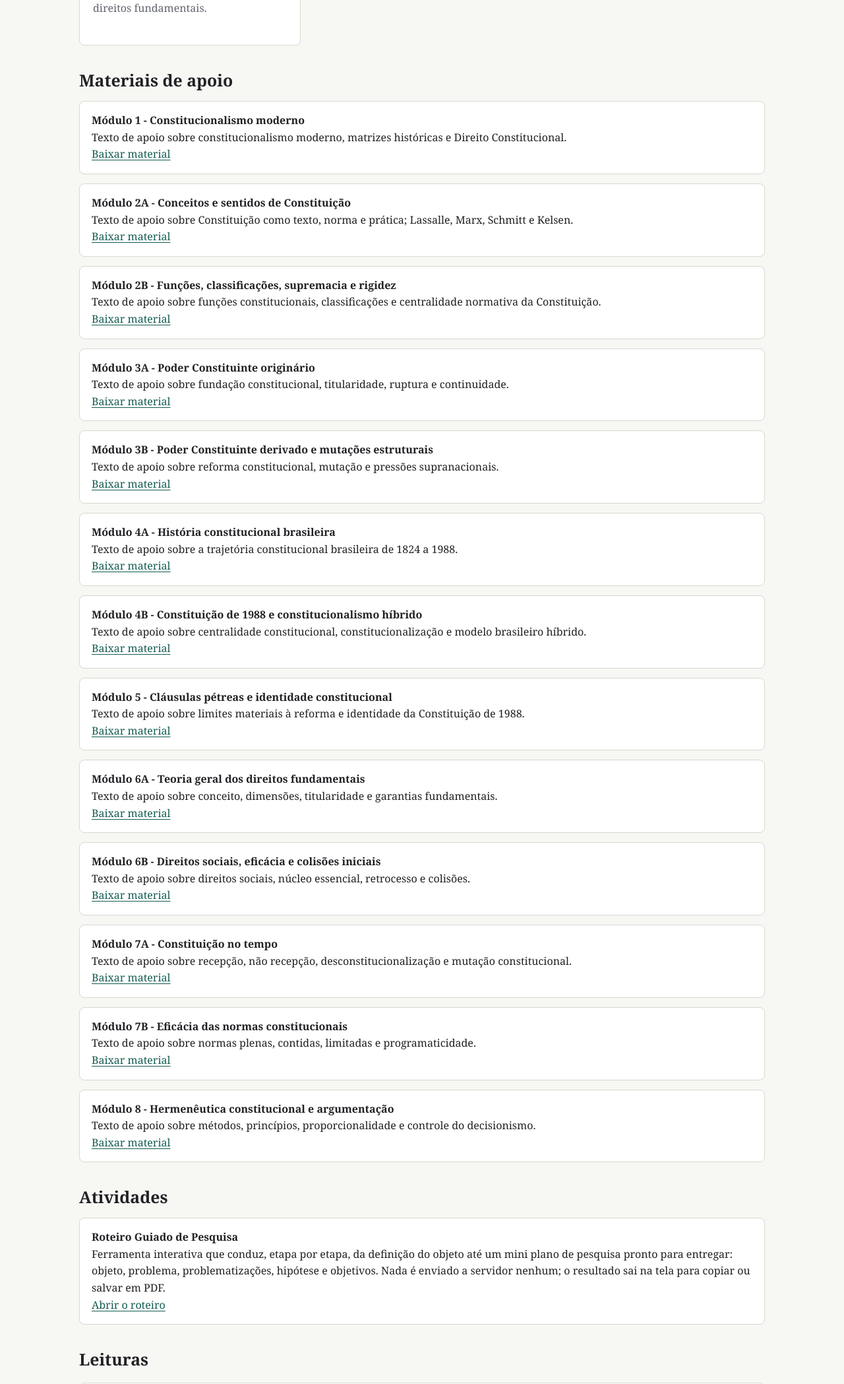
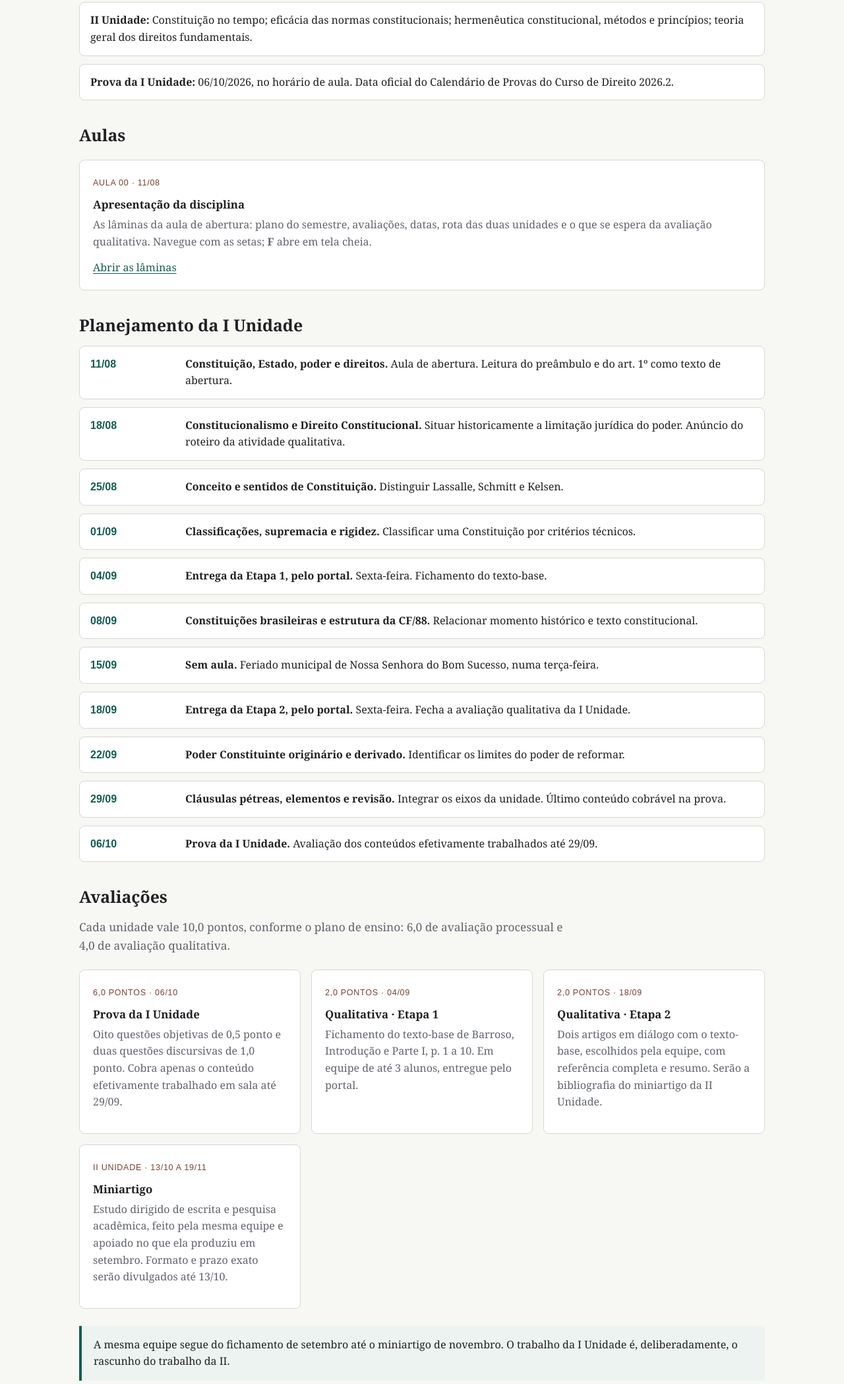
Before and after one commit to WildPoxx/direito-constitucional, a plain HTML site: page docs/teoria-da-constituicao/index.html in a window 1280 px wide. Shown: the part 702-2799 px from the top of the page at 66% size. Drawn offline with Linux system fonts and the light colour scheme.

Commit message:
Acrescenta informacoes do curso, planejamento, avaliacoes e link da Aula 00

```diff
--- a/docs/teoria-da-constituicao/index.html
+++ b/docs/teoria-da-constituicao/index.html
@@ -24,7 +24,77 @@
   <main>
     <section class="hero">
       <h1>Teoria da Constituição</h1>
-      <p>Área dedicada à disciplina Teoria da Constituição, conforme denominação adotada no plano de ensino institucional.</p>
+      <p>Área de apoio da disciplina, com planejamento do semestre, datas de avaliação, lâminas das aulas, materiais de leitura e atividades. 2º semestre, Turma B, 2026.2.</p>
+    </section>
+
+
+    <section>
+      <h2>Informações básicas</h2>
+      <ul class="info-list">
+        <li><strong>Disciplina:</strong> Direito Constitucional - Teoria da Constituição.</li>
+        <li><strong>Turma:</strong> 2º semestre, Turma B, 2026.2, aulas às terças-feiras, das 18:30 às 22:00.</li>
+        <li><strong>Professor:</strong> Mario Bastos.</li>
+        <li><strong>I Unidade:</strong> constitucionalismo e neoconstitucionalismo; Direito Constitucional como disciplina; conceito e sentidos de Constituição; classificações; Constituições brasileiras e estrutura da CF/88; Poder Constituinte; cláusulas pétreas; elementos da Constituição.</li>
+        <li><strong>II Unidade:</strong> Constituição no tempo; eficácia das normas constitucionais; hermenêutica constitucional, métodos e princípios; teoria geral dos direitos fundamentais.</li>
+        <li><strong>Prova da I Unidade:</strong> 06/10/2026, no horário de aula. Data oficial do Calendário de Provas do Curso de Direito 2026.2.</li>
+      </ul>
+    </section>
+
+    <section>
+      <h2>Aulas</h2>
+      <div class="grid">
+        <article class="card">
+          <span class="tag">Aula 00 · 11/08</span>
+          <h3>Apresentação da disciplina</h3>
+          <p>As lâminas da aula de abertura: plano do semestre, avaliações, datas, rota das duas unidades e o que se espera da avaliação qualitativa. Navegue com as setas; <strong>F</strong> abre em tela cheia.</p>
+          <a href="aula-00/">Abrir as lâminas</a>
+        </article>
+      </div>
+    </section>
+
+    <section>
+      <h2>Planejamento da I Unidade</h2>
+      <ol class="timeline-list">
+        <li><time datetime="2026-08-11">11/08</time><span><strong>Constituição, Estado, poder e direitos.</strong> Aula de abertura. Leitura do preâmbulo e do art. 1º como texto de abertura.</span></li>
+        <li><time datetime="2026-08-18">18/08</time><span><strong>Constitucionalismo e Direito Constitucional.</strong> Situar historicamente a limitação jurídica do poder. Anúncio do roteiro da atividade qualitativa.</span></li>
+        <li><time datetime="2026-08-25">25/08</time><span><strong>Conceito e sentidos de Constituição.</strong> Distinguir Lassalle, Schmitt e Kelsen.</span></li>
+        <li><time datetime="2026-09-01">01/09</time><span><strong>Classificações, supremacia e rigidez.</strong> Classificar uma Constituição por critérios técnicos.</span></li>
+        <li><time datetime="2026-09-04">04/09</time><span><strong>Entrega da Etapa 1, pelo portal.</strong> Sexta-feira. Fichamento do texto-base.</span></li>
+        <li><time datetime="2026-09-08">08/09</time><span><strong>Constituições brasileiras e estrutura da CF/88.</strong> Relacionar momento histórico e texto constitucional.</span></li>
+        <li><time datetime="2026-09-15">15/09</time><span><strong>Sem aula.</strong> Feriado municipal de Nossa Senhora do Bom Sucesso, numa terça-feira.</span></li>
+        <li><time datetime="2026-09-18">18/09</time><span><strong>Entrega da Etapa 2, pelo portal.</strong> Sexta-feira. Fecha a avaliação qualitativa da I Unidade.</span></li>
+        <li><time datetime="2026-09-22">22/09</time><span><strong>Poder Constituinte originário e derivado.</strong> Identificar os limites do poder de reformar.</span></li>
+        <li><time datetime="2026-09-29">29/09</time><span><strong>Cláusulas pétreas, elementos e revisão.</strong> Integrar os eixos da unidade. Último conteúdo cobrável na prova.</span></li>
+        <li><time datetime="2026-10-06">06/10</time><span><strong>Prova da I Unidade.</strong> Avaliação dos conteúdos efetivamente trabalhados até 29/09.</span></li>
+      </ol>
+    </section>
+
+    <section>
+      <h2>Avaliações</h2>
+      <p class="intro">Cada unidade vale 10,0 pontos, conforme o plano de ensino: 6,0 de avaliação processual e 4,0 de avaliação qualitativa.</p>
+      <div class="grid">
+        <article class="card">
+          <span class="tag">6,0 pontos · 06/10</span>
+          <h3>Prova da I Unidade</h3>
+          <p>Oito questões objetivas de 0,5 ponto e duas questões discursivas de 1,0 ponto. Cobra apenas o conteúdo efetivamente trabalhado em sala até 29/09.</p>
+        </article>
+        <article class="card">
+          <span class="tag">2,0 pontos · 04/09</span>
+          <h3>Qualitativa · Etapa 1</h3>
+          <p>Fichamento do texto-base de Barroso, Introdução e Parte I, p. 1 a 10. Em equipe de até 3 alunos, entregue pelo portal.</p>
+        </article>
+        <article class="card">
+          <span class="tag">2,0 pontos · 18/09</span>
+          <h3>Qualitativa · Etapa 2</h3>
+          <p>Dois artigos em diálogo com o texto-base, escolhidos pela equipe, com referência completa e resumo. Serão a bibliografia do miniartigo da II Unidade.</p>
+        </article>
+        <article class="card">
+          <span class="tag">II Unidade · 13/10 a 19/11</span>
+          <h3>Miniartigo</h3>
+          <p>Estudo dirigido de escrita e pesquisa acadêmica, feito pela mesma equipe e apoiado no que ela produziu em setembro. Formato e prazo exato serão divulgados até 13/10.</p>
+        </article>
+      </div>
+      <p class="notice">A mesma equipe segue do fichamento de setembro até o miniartigo de novembro. O trabalho da I Unidade é, deliberadamente, o rascunho do trabalho da II.</p>
     </section>
 
     <section>
```
